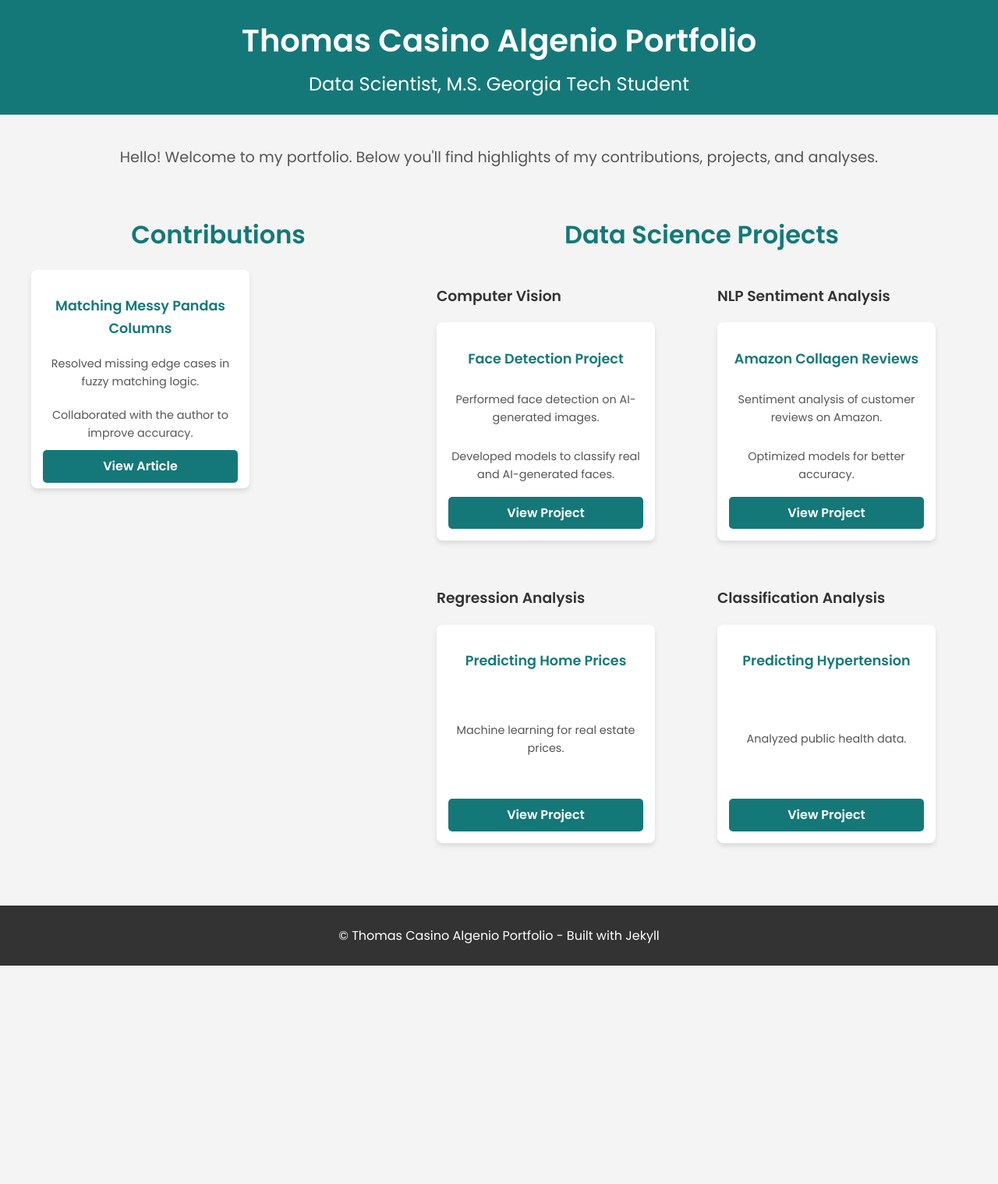
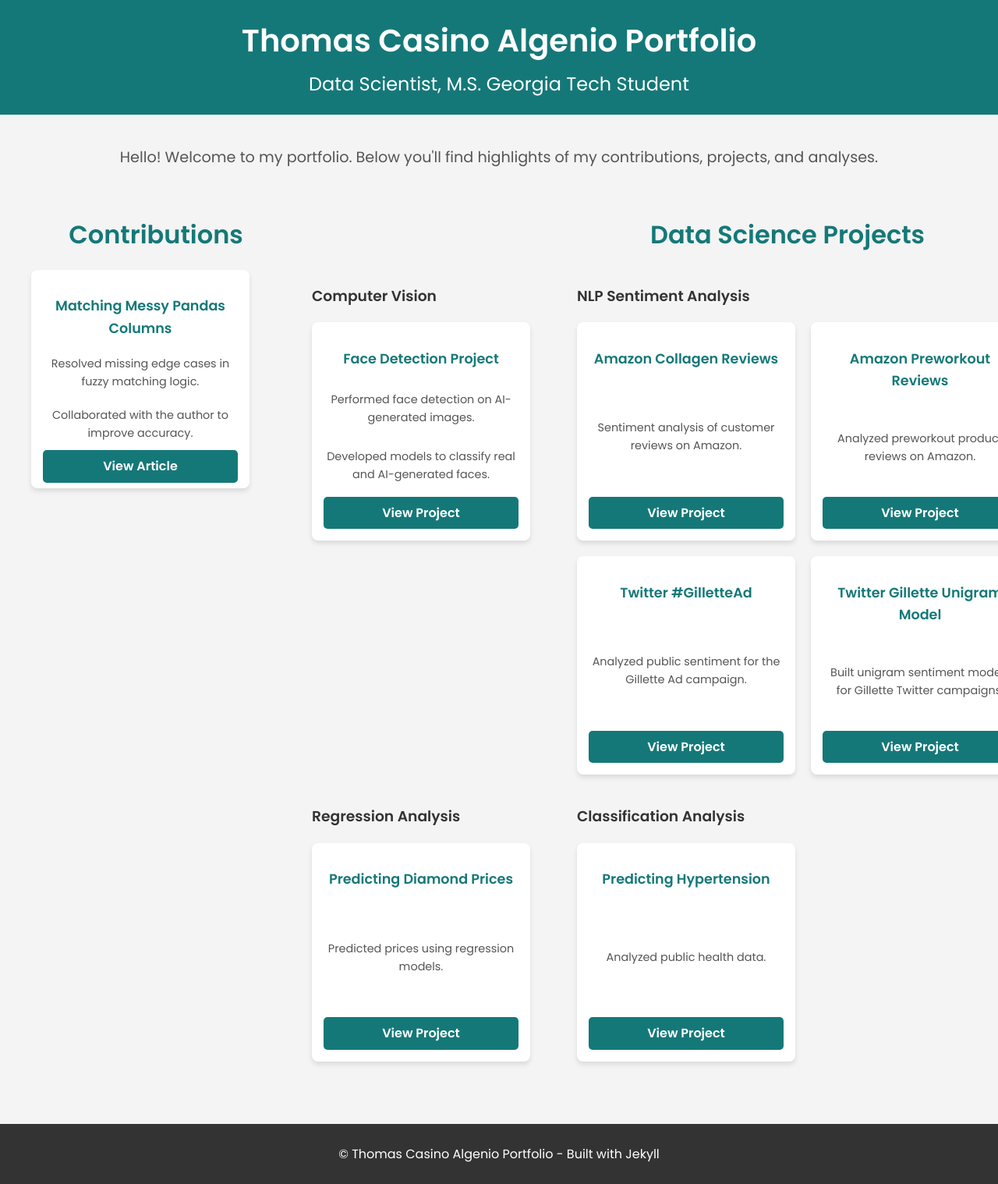
Before and after one commit to thomasalgenio/Thomas_Portfolio, a Jekyll site: the page built from README.md, in a window 1280 px wide. Shown: the whole page at 78% size. Built offline with Jekyll 4.4.1, drawn with Linux system fonts in a browser that asks for light colours; our own code applies the rules of GitHub Pages for plain Markdown files; before the commit the page ends 1238 px from its top, so only the background shows below that.

Commit message:
Update default.html

```diff
--- a/_layouts/default.html
+++ b/_layouts/default.html
@@ -54,6 +54,12 @@
         display: grid;
         grid-template-columns: 1fr 1fr;
         gap: 40px;
+      }
+
+      .grid-2x2 {
+        display: grid;
+        grid-template-columns: 1fr 1fr;
+        gap: 20px;
       }
 
       .projects {
@@ -122,6 +128,12 @@
         color: #555;
         margin-bottom: 30px;
       }
+
+      @media (max-width: 768px) {
+        .grid-2-columns, .grid-2x2 {
+          grid-template-columns: 1fr;
+        }
+      }
     </style>
   </head>
   <body>
@@ -154,7 +166,7 @@
         <!-- Data Science Projects -->
         <div>
           <h2>Data Science Projects</h2>
-          <div class="grid-2-columns">
+          <div class="grid-2x2">
             <!-- Computer Vision -->
             <div>
               <h3>Computer Vision</h3>
@@ -172,28 +184,53 @@
             <div>
               <h3>NLP Sentiment Analysis</h3>
               <div class="projects">
+                <!-- All 6 NLP Cards -->
                 <div class="project-card">
                   <h3>Amazon Collagen Reviews</h3>
                   <p>Sentiment analysis of customer reviews on Amazon.</p>
-                  <p>Optimized models for better accuracy.</p>
                   <a href="https://github.com/thomasalgenio/Sample_Projects/tree/main/NLP_Sentiment_Analysis_Amazon" class="btn">View Project</a>
+                </div>
+                <div class="project-card">
+                  <h3>Amazon Preworkout Reviews</h3>
+                  <p>Analyzed preworkout product reviews on Amazon.</p>
+                  <a href="https://github.com/thomasalgenio/Sample_Projects/tree/main/NLP_Sentiment_Analysis_Amazon" class="btn">View Project</a>
+                </div>
+                <div class="project-card">
+                  <h3>Twitter #BoycottGillette</h3>
+                  <p>Explored Twitter sentiment for #BoycottGillette.</p>
+                  <a href="https://github.com/thomasalgenio/Sample_Projects/tree/main/NLP_Sentiment_Analysis_Gillette" class="btn">View Project</a>
+                </div>
+                <div class="project-card">
+                  <h3>Twitter #GilletteAd</h3>
+                  <p>Analyzed public sentiment for the Gillette Ad campaign.</p>
+                  <a href="https://github.com/thomasalgenio/Sample_Projects/tree/main/NLP_Sentiment_Analysis_Gillette" class="btn">View Project</a>
+                </div>
+                <div class="project-card">
+                  <h3>Twitter Gillette Unigram Model</h3>
+                  <p>Built unigram sentiment models for Gillette Twitter campaigns.</p>
+                  <a href="https://github.com/thomasalgenio/Sample_Projects/tree/main/NLP_Sentiment_Analysis_Gillette" class="btn">View Project</a>
+                </div>
+                <div class="project-card">
+                  <h3>Yelp Restaurant Reviews</h3>
+                  <p>Performed sentiment classification using NLP models.</p>
+                  <a href="https://github.com/thomasalgenio/Sample_Projects/tree/main/NLP_Sentiment_Analysis_Yelp" class="btn">View Project</a>
                 </div>
               </div>
             </div>
 
-            <!-- Regression Analysis -->
+            <!-- Regression -->
             <div>
               <h3>Regression Analysis</h3>
               <div class="projects">
                 <div class="project-card">
-                  <h3>Predicting Home Prices</h3>
-                  <p>Machine learning for real estate prices.</p>
-                  <a href="https://github.com/thomasalgenio/Sample_Projects/tree/main/Real_Estate_Prices_Prediction" class="btn">View Project</a>
+                  <h3>Predicting Diamond Prices</h3>
+                  <p>Predicted prices using regression models.</p>
+                  <a href="https://github.com/thomasalgenio/Sample_Projects/tree/main/Diamond_Prices_Prediction" class="btn">View Project</a>
                 </div>
               </div>
             </div>
 
-            <!-- Classification Analysis -->
+            <!-- Classification -->
             <div>
               <h3>Classification Analysis</h3>
               <div class="projects">
```
